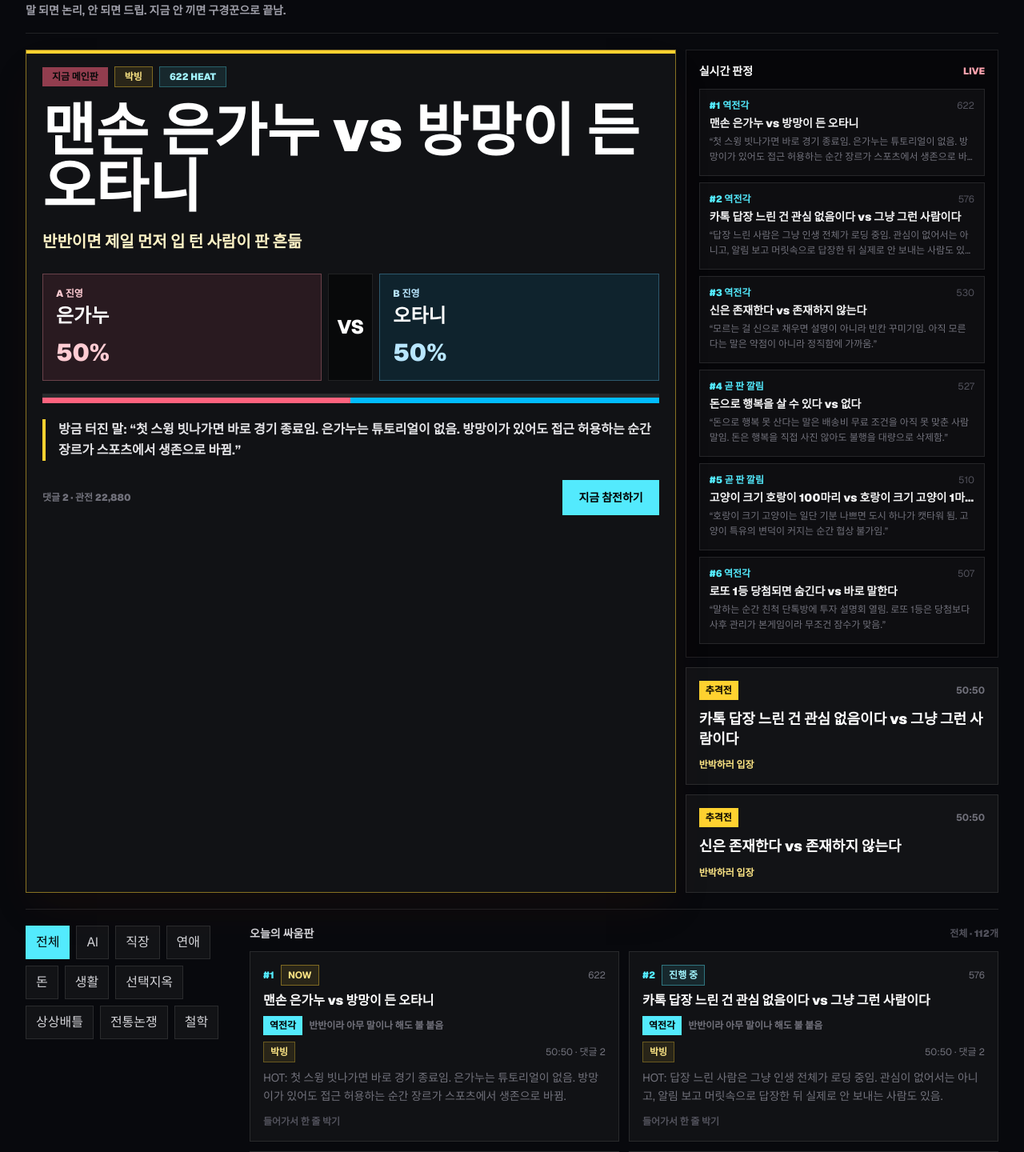
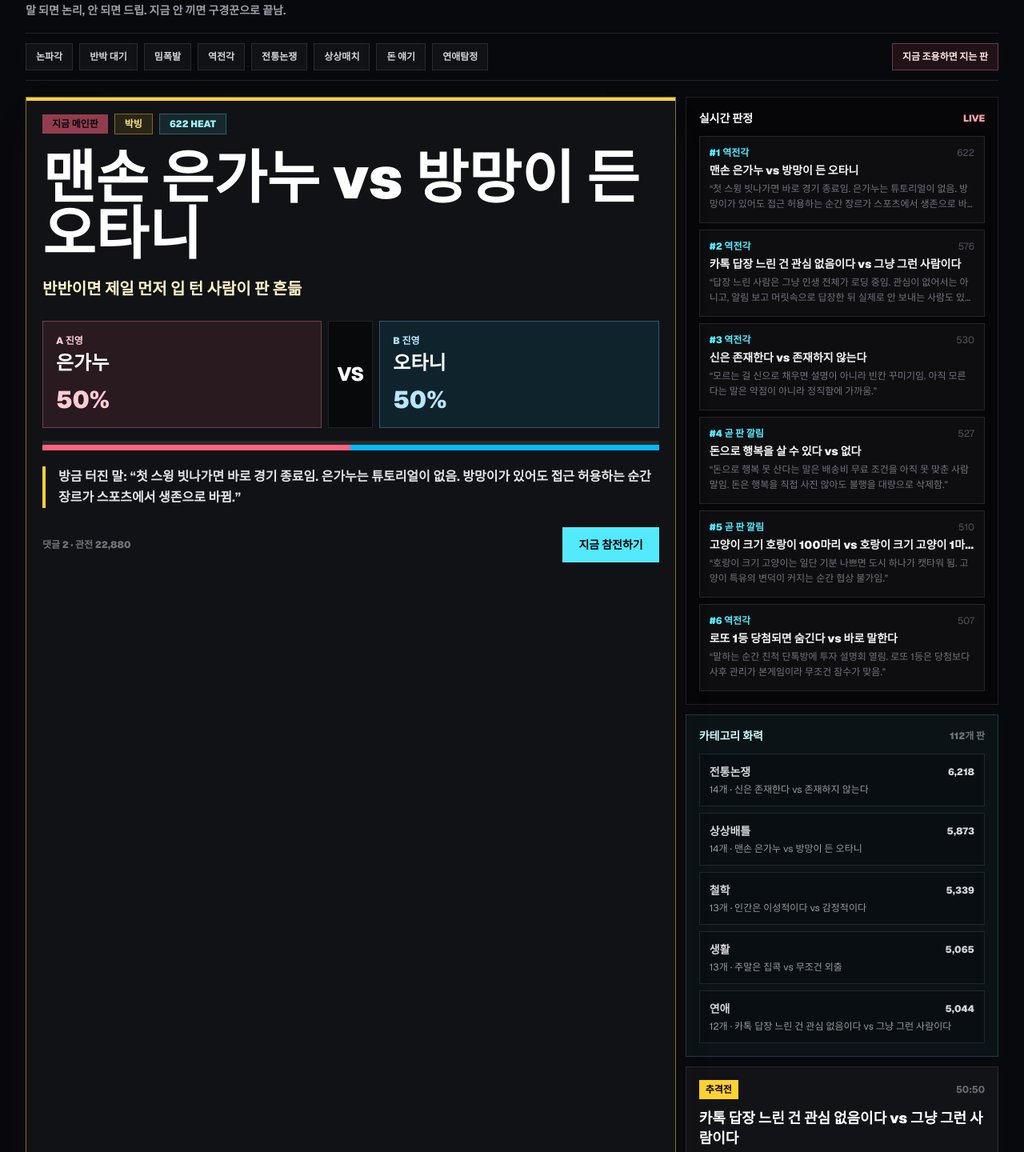
Before and after one commit to J-Jerry1031/vs-arena, a Next.js app: page / in a window 1280 px wide. Shown: the part 110-1550 px from the top of the page at 80% size. Built offline with nearby package versions, Linux system fonts and the light colour scheme.

Commit message:
Densify lobby live dashboard

```diff
--- a/app/page.tsx
+++ b/app/page.tsx
@@ -100,6 +100,33 @@
     arena,
     comment: getArenaHotComment(arena.id, initialComments),
   }));
+  const categoryHeat = categories.slice(1).map((category) => {
+    const categoryArenas = arenas.filter((arena) => arena.category === category);
+    const hottest = [...categoryArenas].sort(
+      (a, b) =>
+        getArenaStats(b, initialComments).heatScore -
+        getArenaStats(a, initialComments).heatScore
+    )[0];
+    const heat = categoryArenas.reduce(
+      (sum, arena) => sum + getArenaStats(arena, initialComments).heatScore,
+      0
+    );
+
+    return { category, count: categoryArenas.length, heat, hottest };
+  }).sort((a, b) => b.heat - a.heat);
+  const replyQueue = allRankedArenas
+    .filter((arena) => statusMeta[arena.status].canJoin)
+    .slice(3, 9);
+  const keywordChips = [
+    "논파각",
+    "반박 대기",
+    "밈폭발",
+    "역전각",
+    "전통논쟁",
+    "상상매치",
+    "돈 얘기",
+    "연애탐정",
+  ];
 
   return (
     <main className="min-h-screen overflow-x-hidden bg-[#08090d] text-zinc-100">
@@ -140,6 +167,22 @@
             </div>
           </div>
         </header>
+
+        <section className="grid gap-2 border-b border-white/10 py-3 sm:grid-cols-[1fr_auto] sm:items-center">
+          <div className="flex min-w-0 gap-2 overflow-hidden">
+            {keywordChips.map((keyword) => (
+              <span
+                key={keyword}
+                className="shrink-0 border border-white/10 bg-white/[0.035] px-3 py-2 text-xs font-black text-zinc-300"
+              >
+                {keyword}
+              </span>
+            ))}
+          </div>
+          <div className="border border-rose-300/30 bg-rose-400/10 px-3 py-2 text-xs font-black text-rose-100">
+            지금 조용하면 지는 판
+          </div>
+        </section>
 
         <section className="border-b border-white/10 py-4 sm:py-5">
           <div className="grid gap-3 lg:grid-cols-[minmax(0,1.35fr)_minmax(320px,0.65fr)]">
@@ -253,6 +296,41 @@
                 </div>
               </section>
 
+              <section className="border border-cyan-300/20 bg-cyan-300/[0.04] p-4">
+                <div className="mb-3 flex items-center justify-between">
+                  <h2 className="text-sm font-black text-cyan-100">
+                    카테고리 화력
+                  </h2>
+                  <span className="text-xs font-black text-zinc-500">
+                    {arenas.length}개 판
+                  </span>
+                </div>
+                <div className="grid gap-2">
+                  {categoryHeat.slice(0, 5).map(({ category, count, heat, hottest }) => (
+                    <button
+                      key={category}
+                      type="button"
+                      onClick={() => setSelectedCategory(category)}
+                      className={`border p-3 text-left transition hover:border-cyan-300/60 ${
+                        selectedCategory === category
+                          ? "border-cyan-300 bg-cyan-300 text-black"
+                          : "border-white/10 bg-black/25 text-zinc-300"
+                      }`}
+                    >
+                      <div className="flex items-center justify-between gap-2">
+                        <span className="text-sm font-black">{category}</span>
+                        <span className="text-xs font-black">
+                          {Math.round(heat).toLocaleString()}
+                        </span>
+                      </div>
+                      <div className="mt-1 line-clamp-1 text-xs opacity-70">
+                        {count}개 · {hottest.title}
+                      </div>
+                    </button>
+                  ))}
+                </div>
+              </section>
+
               <section className="grid gap-3 sm:grid-cols-2 lg:grid-cols-1">
                 {challengerArenas.map((arena) => {
                   const stats = getArenaStats(arena, initialComments);
@@ -304,10 +382,39 @@
                 </button>
               ))}
             </div>
+            <div className="hidden border border-white/10 bg-white/[0.035] p-4 lg:block">
+              <div className="text-sm font-black text-white">반박 대기석</div>
+              <div className="mt-3 space-y-2">
+                {replyQueue.slice(0, 5).map((arena) => {
+                  const stats = getArenaStats(arena, initialComments);
+
+                  return (
+                    <Link
+                      key={arena.id}
+                      href={`/arena/${arena.id}`}
+                      className="block border border-white/10 bg-black/25 p-3 transition hover:border-amber-300/40"
+                    >
+                      <div className="flex items-center justify-between gap-2">
+                        <span className="text-xs font-black text-amber-200">
+                          {getArenaPulse(arena)}
+                        </span>
+                        <span className="text-xs text-zinc-600">
+                          {stats.aPercent}:{stats.bPercent}
+                        </span>
+                      </div>
+                      <div className="mt-1 line-clamp-2 text-xs font-bold leading-relaxed text-zinc-300">
+                        {arena.title}
+                      </div>
+                    </Link>
+                  );
+                })}
+              </div>
+            </div>
           </aside>
 
           <div className="min-w-0 space-y-3">
-            <div className="flex items-center justify-between">
+            <div className="grid gap-3 xl:grid-cols-[minmax(0,1fr)_280px]">
+              <div className="flex items-center justify-between border border-white/10 bg-white/[0.035] px-4 py-3">
                 <h2 className="text-sm font-black text-zinc-300">
                   오늘의 싸움판
                 </h2>
@@ -315,8 +422,23 @@
                   {selectedCategory} · {rankedArenas.length}개
                 </span>
               </div>
+              <div className="grid grid-cols-3 border border-white/10 bg-black/25 text-center text-xs font-black">
+                <div className="border-r border-white/10 px-2 py-3 text-rose-200">
+                  A/B 박빙 {rankedArenas.filter((arena) => {
+                    const stats = getArenaStats(arena, initialComments);
+                    return Math.abs(stats.aPercent - stats.bPercent) <= 10;
+                  }).length}
+                </div>
+                <div className="border-r border-white/10 px-2 py-3 text-amber-200">
+                  LIVE {rankedArenas.filter((arena) => statusMeta[arena.status].canJoin).length}
+                </div>
+                <div className="px-2 py-3 text-cyan-200">
+                  댓글 {rankedArenas.reduce((sum, arena) => sum + getArenaStats(arena, initialComments).commentCount, 0)}
+                </div>
+              </div>
+            </div>
 
-            <div className="grid gap-3 md:grid-cols-2">
+            <div className="grid gap-2">
               {visibleRankedArenas.map((arena, index) => {
                 const stats = getArenaStats(arena, initialComments);
                 const preview = getArenaHotComment(arena.id, initialComments);
@@ -326,25 +448,23 @@
                   <Link
                     key={arena.id}
                     href={`/arena/${arena.id}`}
-                    className="group min-w-0 border border-white/10 bg-white/[0.035] p-4 transition hover:-translate-y-0.5 hover:border-cyan-300/40"
+                    className={`group grid min-w-0 gap-3 border border-white/10 bg-white/[0.035] p-3 transition hover:-translate-y-0.5 hover:border-cyan-300/40 md:grid-cols-[76px_minmax(0,1fr)_160px] md:items-center ${
+                      index < 3 ? "border-amber-300/30 bg-amber-300/[0.04]" : ""
+                    }`}
                   >
-                    <div className="mb-2 flex items-center justify-between gap-3">
-                      <div className="flex items-center gap-2">
-                        <span className="text-xs font-black text-cyan-300">
+                    <div className="flex items-center gap-2 md:block">
+                      <div className="text-xl font-black text-cyan-300">
                         #{index + 1}
-                        </span>
+                      </div>
                       <span
-                          className={`border px-2 py-1 text-xs font-bold ${statusMeta[arena.status].tone}`}
+                        className={`inline-block border px-2 py-1 text-xs font-bold ${statusMeta[arena.status].tone}`}
                       >
                         {arena.status === "main"
                           ? "NOW"
                           : statusMeta[arena.status].label}
                       </span>
                     </div>
-                      <span className="text-xs text-zinc-500">
-                        {Math.round(stats.heatScore)}
-                      </span>
-                    </div>
+                    <div className="min-w-0">
                       <div className="text-base font-black leading-snug text-white group-hover:text-cyan-100">
                         {arena.title}
                       </div>
@@ -356,22 +476,25 @@
                           {getTrendCopy(arena)}
                         </span>
                       </div>
-                    <div className="mt-2 flex flex-wrap items-center justify-between gap-2 text-xs">
-                      <span className="border border-amber-300/30 bg-amber-300/10 px-2 py-1 font-black text-amber-200">
-                        {badge}
-                      </span>
-                      <span className="text-zinc-500">
-                        {stats.aPercent}:{stats.bPercent} · 댓글{" "}
-                        {stats.commentCount}
-                      </span>
-                    </div>
                       {preview ? (
-                      <p className="mt-2 line-clamp-2 text-sm leading-relaxed text-zinc-500">
+                        <p className="mt-2 line-clamp-1 text-sm leading-relaxed text-zinc-500">
                           HOT: {preview.text}
                         </p>
                       ) : null}
-                    <div className="mt-3 text-xs font-black text-zinc-600 group-hover:text-amber-200">
-                      들어가서 한 줄 박기
+                    </div>
+                    <div className="grid grid-cols-3 gap-1 text-center text-xs font-black md:block md:text-right">
+                      <div className="border border-white/10 bg-black/25 px-2 py-2 text-amber-200 md:border-0 md:bg-transparent md:p-0">
+                        {Math.round(stats.heatScore)}
+                      </div>
+                      <div className="border border-white/10 bg-black/25 px-2 py-2 text-zinc-500 md:mt-1 md:border-0 md:bg-transparent md:p-0">
+                        {stats.aPercent}:{stats.bPercent}
+                      </div>
+                      <div className="border border-white/10 bg-black/25 px-2 py-2 text-zinc-500 md:mt-1 md:border-0 md:bg-transparent md:p-0">
+                        댓글 {stats.commentCount}
+                      </div>
+                      <div className="col-span-3 mt-2 hidden text-xs font-black text-zinc-600 group-hover:text-amber-200 md:block">
+                        {badge} · 입장
+                      </div>
                     </div>
                   </Link>
                 );
```
Lines whose indentation alone changed are shown as unchanged.
